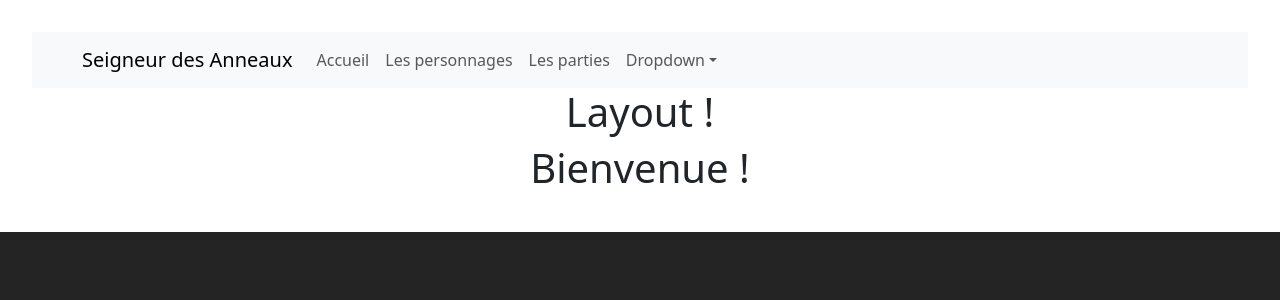
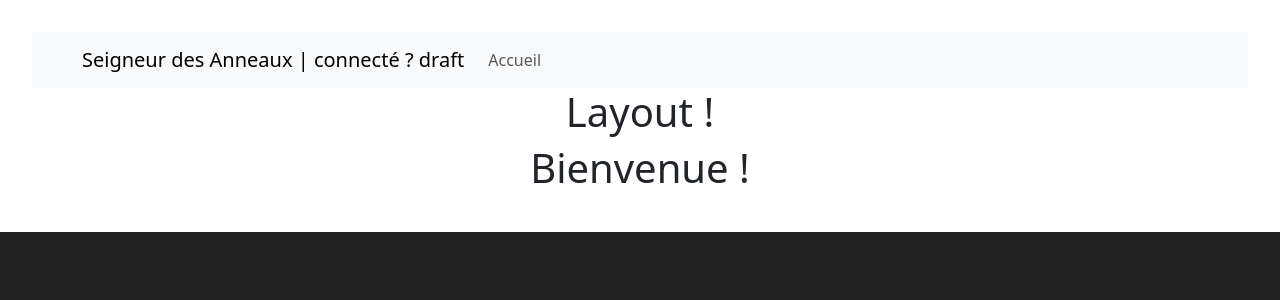
Before and after one commit to Berkpigh/UdemySdA, a React (Vite) app in the folder projet final/spas/sda.backoffice/: page / in a window 1280 px wide. Shown: the top 300 px of the page. Built offline with nearby package versions, Linux system fonts and the light colour scheme.

Commit message:
sec 13/118

```diff
--- a/projet final/spas/sda.backoffice/src/App.tsx
+++ b/projet final/spas/sda.backoffice/src/App.tsx
@@ -1,29 +1,31 @@
 import './App.css'
 import { MainRoutes } from './AppRoutes'
+import { AuthenticationContextProvider } from './features/authentication/components/AuthenticationProvider'
 // import { UseMyContext } from './learnings/useContextLearn/UseMyContext'
 import { LayoutComponent } from './learnings/useChildrenLearn/LayoutComponent'
 import { MainMenu } from './shared/layout/MainMenu'
 
 function App() {
-  const getStorageStr = localStorage.getItem('player')
-  console.info(getStorageStr)
+  // const getStorageStr = localStorage.getItem('player')
+  // console.info(getStorageStr)
 
-  if (getStorageStr) {
-    const player = JSON.parse(getStorageStr) as {surname: string}
-    console.info(player)
-  } else {
-    localStorage.setItem('player', JSON.stringify({surname: 'legolas'}))
-  }
+  // if (getStorageStr) {
+  //   const player = JSON.parse(getStorageStr) as {surname: string}
+  //   console.info(player)
+  // } else {
+  //   localStorage.setItem('player', JSON.stringify({surname: 'legolas'}))
+  // }
 
 
   return (
     <>
-      <MainMenu></MainMenu>
-      {/* {<UseMyContext></UseMyContext>} */}
-      <LayoutComponent>
-        <MainRoutes></MainRoutes>
-      </LayoutComponent>
-
+      <AuthenticationContextProvider>
+        <MainMenu></MainMenu>
+        {/* {<UseMyContext></UseMyContext>} */}
+        <LayoutComponent>
+          <MainRoutes></MainRoutes>
+        </LayoutComponent>
+      </AuthenticationContextProvider>
     </>
   )
 }
--- a/projet final/spas/sda.backoffice/src/features/authentication/components/AuthenticationProvider.tsx
+++ b/projet final/spas/sda.backoffice/src/features/authentication/components/AuthenticationProvider.tsx
@@ -5,8 +5,9 @@ import {
   AuthenticationState,
   AuthenticationStateWithLogin,
 } from "../store";
+import { PropswithChildren } from "../../../core/custom-type";
 
-export const AuthenticationContextProvider = () => {
+export const AuthenticationContextProvider = (props: PropswithChildren) => {
   const [userState, setUserState] = useState<AuthenticationState>(initialUserState);
 
   const logIn = (login: string, password: string) => {
@@ -31,6 +32,7 @@ export const AuthenticationContextProvider = () => {
 
   return (
     <AuthenticationContext.Provider value={newContext}>
+        {props.children}
     </AuthenticationContext.Provider>
   );
 };
--- a/projet final/spas/sda.backoffice/src/shared/layout/MainMenu/index.tsx
+++ b/projet final/spas/sda.backoffice/src/shared/layout/MainMenu/index.tsx
@@ -1,21 +1,24 @@
 import { Container, Nav, NavDropdown, Navbar } from "react-bootstrap"
 import { Link } from "react-router-dom"
+import { useAuthenticationContext } from "../../../features/authentication/store"
 /**
  * Menu principal de l'application
  */
 
 export const MainMenu = () => {
+  const authContext = useAuthenticationContext()
+
     return (
         <Navbar expand="lg" className="bg-body-tertiary">
         <Container>
-          <Navbar.Brand as={Link} to="/">Seigneur des Anneaux</Navbar.Brand>
+          <Navbar.Brand as={Link} to="/">Seigneur des Anneaux | connecté ? {authContext.user.status}</Navbar.Brand>
           <Navbar.Toggle aria-controls="basic-navbar-nav" />
           <Navbar.Collapse id="basic-navbar-nav">
             <Nav className="me-auto">
               <Nav.Link as={Link} to="/">Accueil</Nav.Link>
-              <Nav.Link as={Link} to="/characters">Les personnages</Nav.Link>
-              <Nav.Link as={Link} to="/games">Les parties</Nav.Link>
-              <NavDropdown title="Dropdown" id="basic-nav-dropdown">
+              {authContext.user.status === 'loggedIn' && <Nav.Link as={Link} to="/characters">Les personnages</Nav.Link>}
+              {authContext.user.status === 'loggedIn' && <Nav.Link as={Link} to="/games">Les parties</Nav.Link>}
+              {authContext.user.status === 'loggedIn' && <NavDropdown title="Dropdown" id="basic-nav-dropdown">
                 <NavDropdown.Item href="#action/3.1">Action</NavDropdown.Item>
                 <NavDropdown.Item href="#action/3.2">
                   Another action
@@ -25,7 +28,7 @@ export const MainMenu = () => {
                 <NavDropdown.Item href="#action/3.4">
                   Separated link
                 </NavDropdown.Item>
-              </NavDropdown>
+              </NavDropdown>}
             </Nav>
           </Navbar.Collapse>
         </Container>
```
